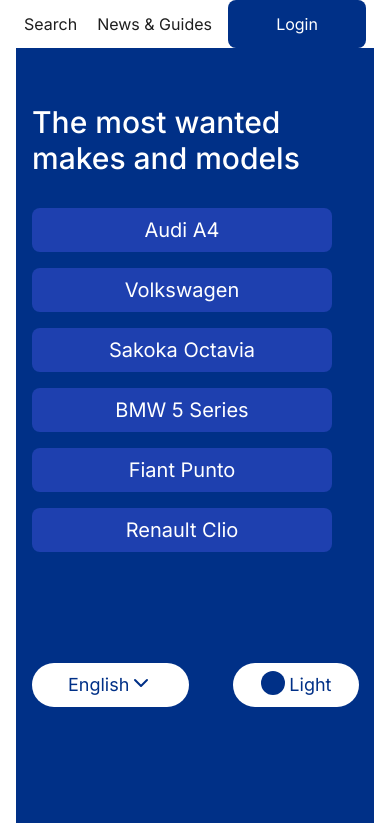
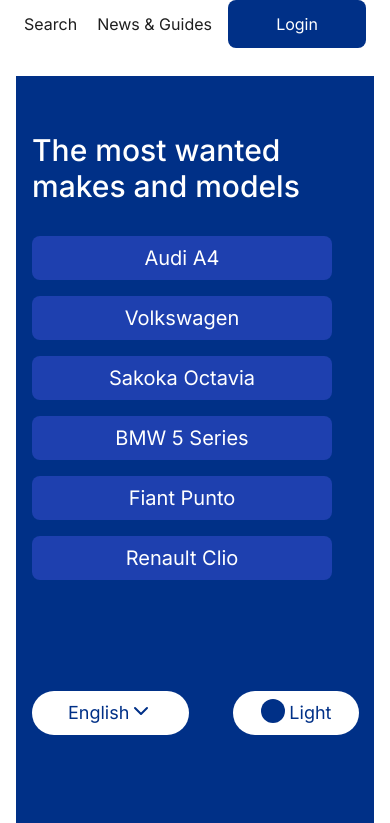
Before and after one commit to B34i28/u-template, a Next.js app: page /components/footer in a window 390 px wide. Shown: the top 823 px of the page. Built offline with nearby package versions, Linux system fonts and the light colour scheme.

Commit message:
more little

```diff
--- a/src/app/components/footer/page.tsx
+++ b/src/app/components/footer/page.tsx
@@ -6,7 +6,7 @@
 
 export default function Footer() {
   return (
-    <div className='lg:mt-[31rem] sm:w-[640px] xl:w-[1280px] md:w-[768px] lg:w-[1024px] h-[771px]'>
+    <div className='lg:mt-[31rem] mt-7 sm:w-[640px] xl:w-[1280px] md:w-[768px] lg:w-[1024px] h-[771px]'>
         <div className='flex flex-col lg:flex-row bg-[#003087] justify-around px-4 border-b-[1px] border-[#FFFFFF] '>
 
             <div className='py-14'>
```
